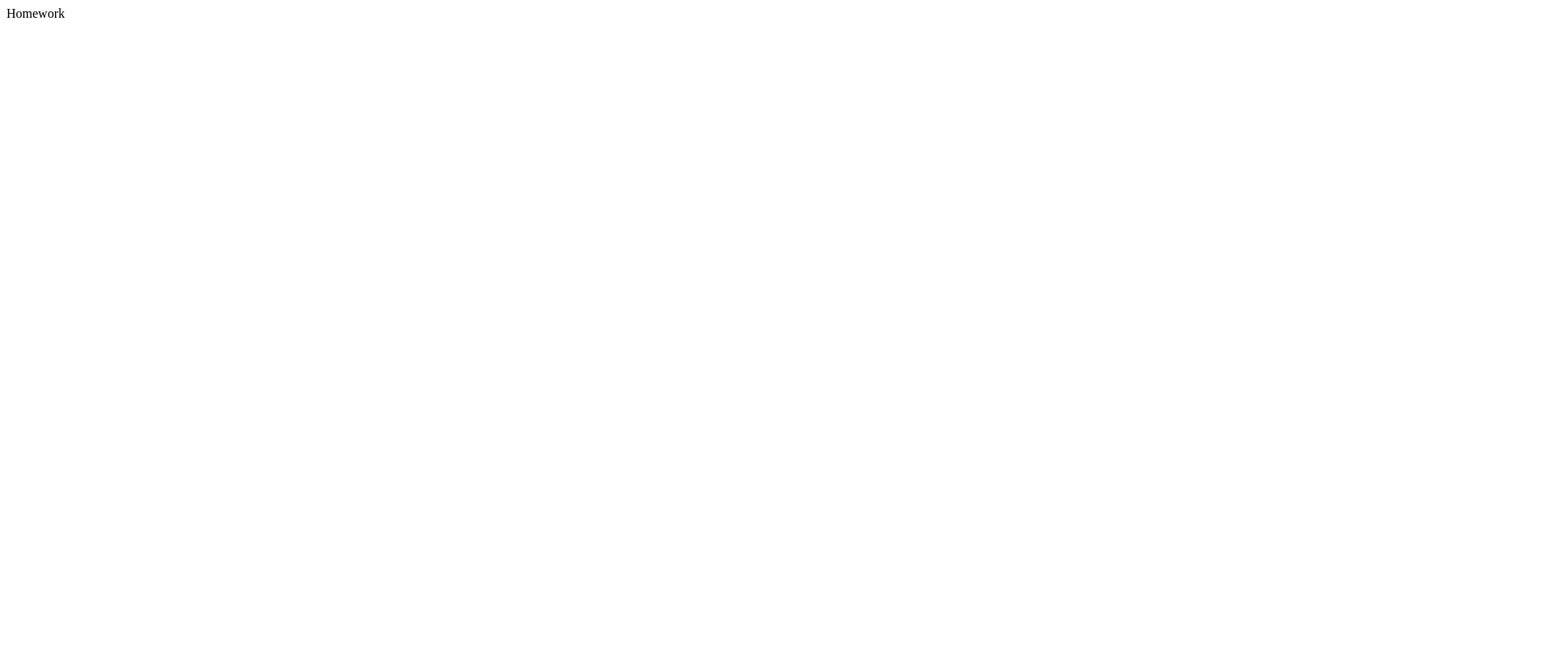
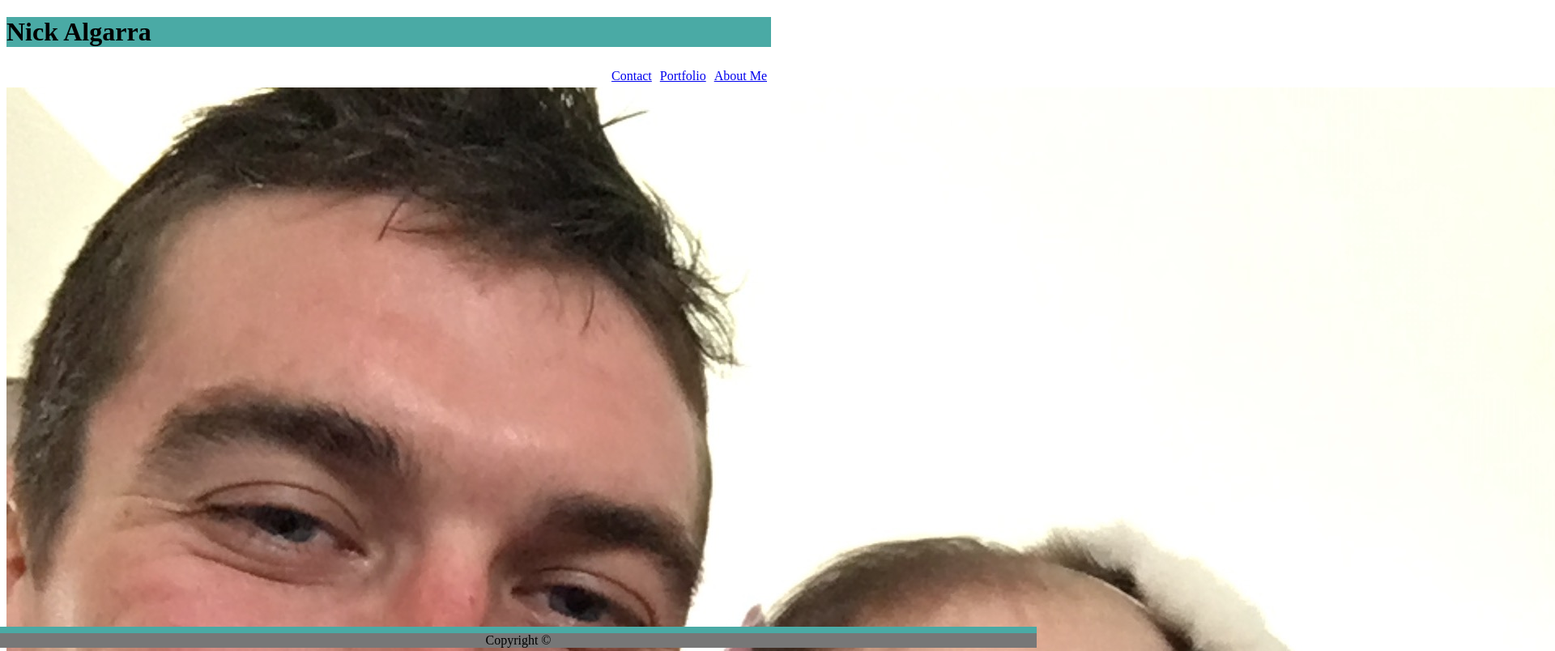
Before and after one commit to algarran/algarran.github.io, a plain HTML site: page index.html in a window 1280 px wide. Shown: the top 804 px of the page at 81% size, 1920 px wide, since content can reach past the window. Drawn offline with Linux system fonts and the light colour scheme.

Commit message:
Added assets folder

```diff
--- /dev/null
+++ b/assets/css/style.css
@@ -0,0 +1,25 @@
+/** About Me/index style sheet
+*/
+
+html {
+    max-width: 960px;
+}
+
+h1{
+    background-color: #4aaaa5;
+}
+
+a{
+    float: right;
+    padding: 5px;
+}
+
+footer {
+    border-top: 8px solid #4aaaa5;
+    position: fixed;
+    left: 0;
+    bottom: 0;
+    width: 100%;
+    text-align: center;
+    background: #777777;
+}
--- /dev/null
+++ b/assets/css/style3.css
@@ -0,0 +1,14 @@
+/** Contacts style sheet
+*/
+
+h1{
+    background-color: #4aaaa5;
+}
+
+input{
+background-color: #4aaaa5;
+cursor: pointer;
+border: none;
+Color: white;
+
+}
--- a/index.html
+++ b/index.html
@@ -2,8 +2,22 @@
 <html>
     <head>
         <title>Nick Algarra</title>
+        <link rel="stylesheet" href="./algarran.github.io/assets/css/style.css">
     </head>
     <body>
-        Homework
+        <header>
+            <h1>Nick Algarra</h1>
+            <a href="index.html">About Me</a>
+            <a href="portfolio.html">Portfolio</a>
+            <a href="contact.html">Contact</a>
+        </header>
+
+        <img src="/algarran.github.io/assets/images/picture.JPG" alt="Nick"/>
+        <p>Lorem ipsum dolor sit amet, consectetur adipiscing elit. Fusce laoreet, purus at posuere hendrerit, dolor nisi interdum massa, ac consequat lacus risus sit amet eros. Sed quis purus a neque tincidunt lacinia et nec lectus. Sed eleifend ante a augue maximus, eu maximus mauris finibus. In tempor posuere commodo. Proin semper augue enim, quis mollis enim aliquam vitae. Etiam interdum mauris eget porttitor aliquam. Curabitur et scelerisque nisl. Nullam eu lobortis quam, in luctus ipsum. Morbi eget auctor ex. Suspendisse sed lectus arcu. Fusce maximus dui nec pulvinar interdum. Vestibulum commodo justo ut arcu dictum, a consectetur odio lobortis. Donec felis neque, imperdiet ut scelerisque sed, facilisis et lorem. Nam hendrerit massa justo, vitae fermentum odio bibendum quis. Quisque eu cursus magna. Lorem ipsum dolor sit amet, consectetur adipiscing elit.
+
+            Morbi ultricies dui vel nisi lacinia vestibulum. Donec ligula nibh, tristique ac consectetur eget, ultrices quis mi. Etiam augue purus, cursus in convallis vitae, rhoncus nec urna. In aliquet lorem vel est maximus, ut sodales nunc egestas. Maecenas convallis mollis malesuada. Integer tempus molestie turpis, non rhoncus massa fringilla non. In in ante tellus. Maecenas at felis posuere, feugiat leo eget, sollicitudin tortor. Phasellus turpis justo, vulputate et dapibus nec, laoreet sodales augue. Aenean fermentum tortor nisl, non porttitor eros posuere ac.</p>
+
+
+        <footer>Copyright ©</footer>
     </body>
 </html>
```
Also changed, not shown: assets/css/style2.css (added, +22 -0 lines), contact.html (added, +31 -0 lines), portfolio.html (added, +24 -0 lines), assets/images/hangman.png (added), assets/images/picture.JPG (added), assets/images/rockpaperscissors.png (added), assets/images/rpggame.jpeg (added), assets/images/rutgersinfowidget.jpeg (added), assets/images/trivia.jpeg (added), 2 other files.
